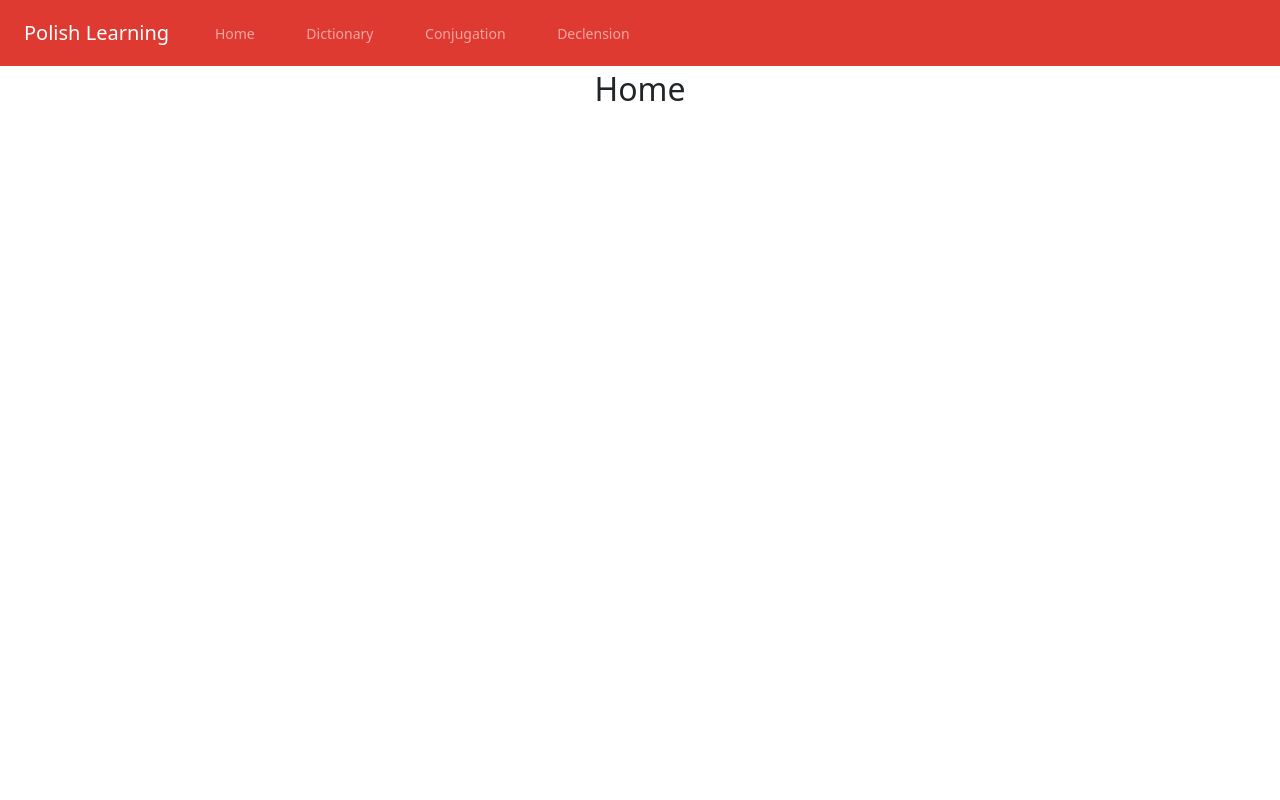
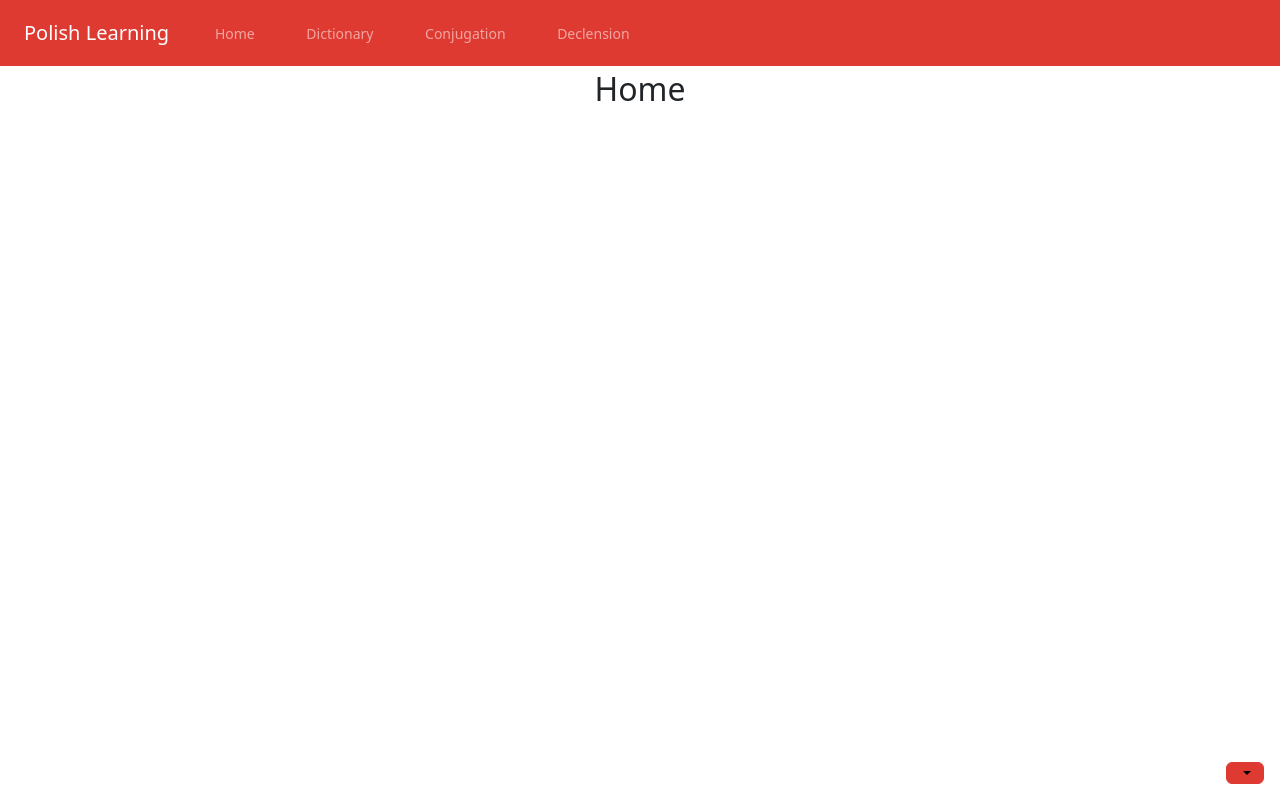
Before and after one commit to kenichisutan/polish-learning, a React (Create React App) app: page / in a window 1280 px wide. Built offline with nearby package versions, Linux system fonts and the light colour scheme.

Commit message:
Created a button for language switching

```diff
--- /dev/null
+++ b/src/components/LanguageSwitch.js
@@ -0,0 +1,41 @@
+const LanguageSwitch = ({ changeLanguage }) => {
+    return (
+        <div className="dropdown position-fixed bottom-0 end-0 mb-3 me-3">
+            <button
+                className="btn btn-danger py-2 dropdown-toggle d-flex align-items-center"
+                id="toggle-language"
+                type="button"
+                data-bs-toggle="dropdown"
+                aria-label="Toggle language"
+            >
+        <span className="visually-hidden" id="language-text">
+          Toggle language
+        </span>
+            </button>
+            <ul className="dropdown-menu dropdown-menu-end" aria-labelledby="language-text">
+                <li>
+                    <button
+                        type="button"
+                        className="dropdown-item d-flex align-items-center"
+                        aria-pressed="false"
+                        onClick={() => changeLanguage("en")} // Pass a function that calls changeLanguage with "en"
+                    >
+                        English
+                    </button>
+                </li>
+                <li>
+                    <button
+                        type="button"
+                        className="dropdown-item d-flex align-items-center"
+                        aria-pressed="false"
+                        onClick={() => changeLanguage("pl")} // Pass a function that calls changeLanguage with "pl"
+                    >
+                        Polish
+                    </button>
+                </li>
+            </ul>
+        </div>
+    );
+};
+
+export default LanguageSwitch;
--- a/src/components/Layout.js
+++ b/src/components/Layout.js
@@ -1,6 +1,7 @@
 import Navbar from "./Navbar";
 import {IntlProvider} from "react-intl";
 import React from "react";
+import LanguageSwitch from "./LanguageSwitch";
 
 const Layout = ({children}) => {
     const [locale, setLocale] = React.useState('en'); // Default to English
@@ -21,6 +22,7 @@ const Layout = ({children}) => {
                     {children}
                 </div>
             </div>
+            <LanguageSwitch changeLanguage={changeLanguage} />
         </IntlProvider>
     )
 }
```
